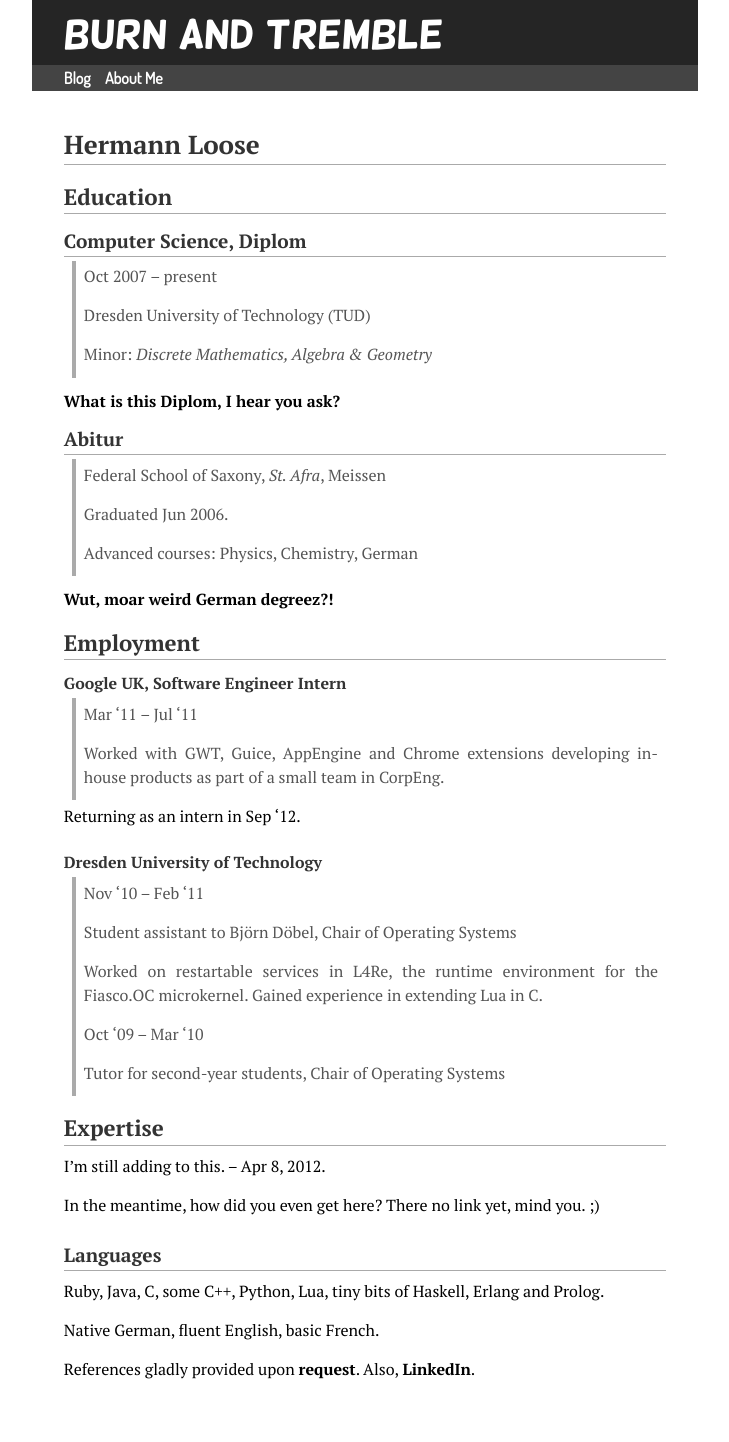
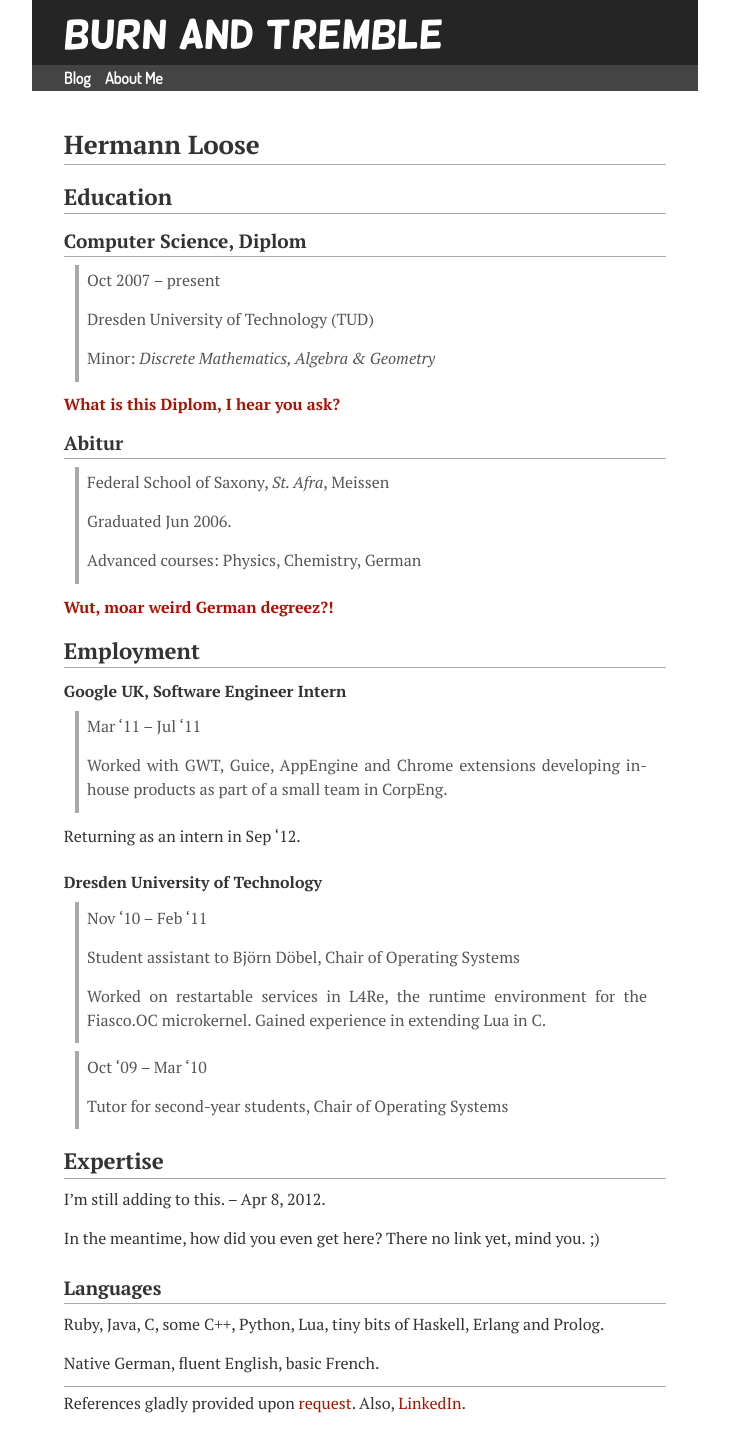
Before and after one commit to hermannloose/hermannloose.github.com, a Jekyll site: the page built from cv.md, in a window 1280 px wide. Shown: the whole page, without its empty margins (275-1004 px from the left). Built offline with Jekyll 4.4.1, drawn with Linux system fonts in a browser that asks for light colours; before the commit the page ends 1408 px from its top, so only the background shows below that.

Commit message:
Change link styling & minor tweaks to other stuff.

```diff
--- a/css/style.css
+++ b/css/style.css
@@ -65,15 +65,20 @@ body {
 }
 
 #content {
+  color: #333;
   line-height: 1.5;
 
   padding: 1em 2em;
 }
 
-#content a {
-  font-weight: bold;
-  color: #000;
+#content a, a:visited {
+  color: #a10;
   text-decoration: none;
+}
+
+#content a:hover {
+  color: #a10;
+  text-decoration: underline;
 }
 
 #content p {
@@ -183,13 +188,17 @@ strong {
   padding: 0em;
 }
 
+hr {
+  border-bottom: solid 1px #aaa;
+}
+
 blockquote {
   border-left: solid 4px #aaa;
 
   color: #555;
 
   padding: 0 0.5em;
-  margin-left: 0.5em;
+  margin: 0.5em 0.7em;
 }
 
 pre {
```
